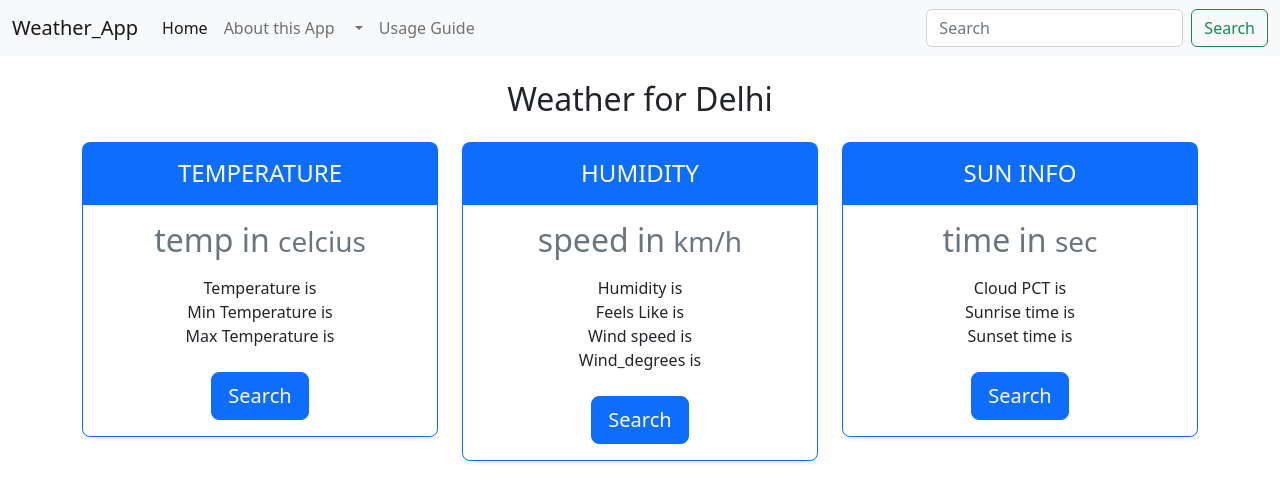
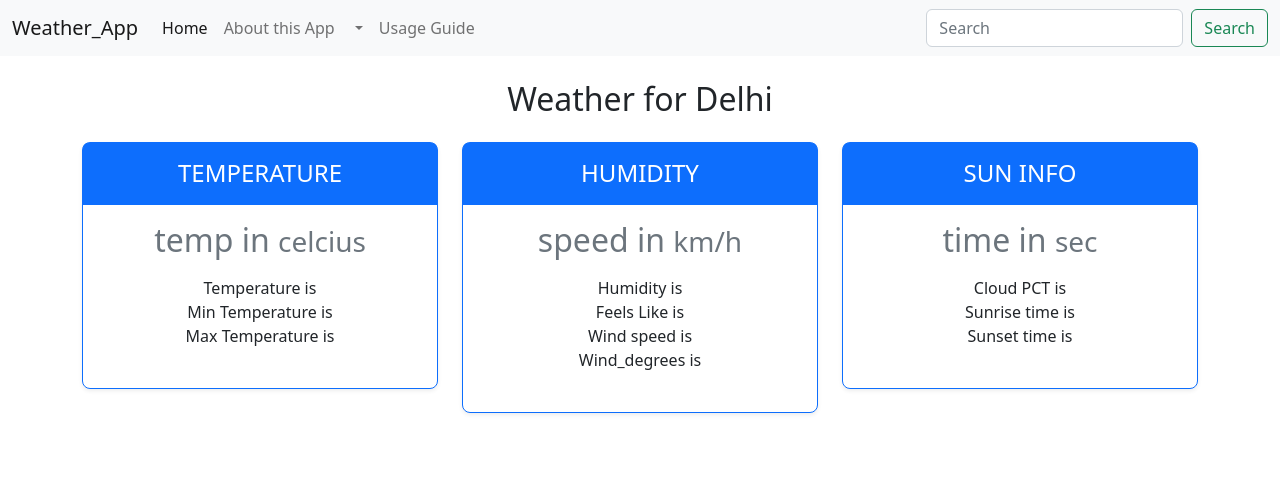
Before and after one commit to ShravanJadhav/SimpleWeatherApp, a plain HTML site: page index.html in a window 1280 px wide. Drawn offline with nearby package versions, Linux system fonts and the light colour scheme; no server answers.

Commit message:
chnage button

```diff
--- a/index.html
+++ b/index.html
@@ -63,7 +63,7 @@
                         <li>Max Temperature is <span id = "max_temp"></span></li>
 
                     </ul>
-                    <button type="button" class="w-80 btn btn-lg btn-primary">Search</button>
+                    <!-- <button type="button" class="w-80 btn btn-lg btn-primary">Search</button> -->
                   </div>
                 </div>
               </div>
@@ -82,7 +82,7 @@
                         <li>Wind_degrees is <span id = "wind_degrees"></span></li>
 
                     </ul>
-                    <button type="button" class="w-80 btn btn-lg btn-primary"> Search</button>
+                    <!-- <button type="button" class="w-80 btn btn-lg btn-primary"> Search</button> -->
                   </div>
                 </div>
               </div>
@@ -100,7 +100,7 @@
                       <li>Sunset time is <span id = "sunset"></span></li>
 
                     </ul>
-                    <button type="button" class="w-80 btn btn-lg btn-primary">Search</button>
+                    <!-- <button type="button" class="w-80 btn btn-lg btn-primary">Search</button> -->
                   </div>
                 </div>
               </div>
```
